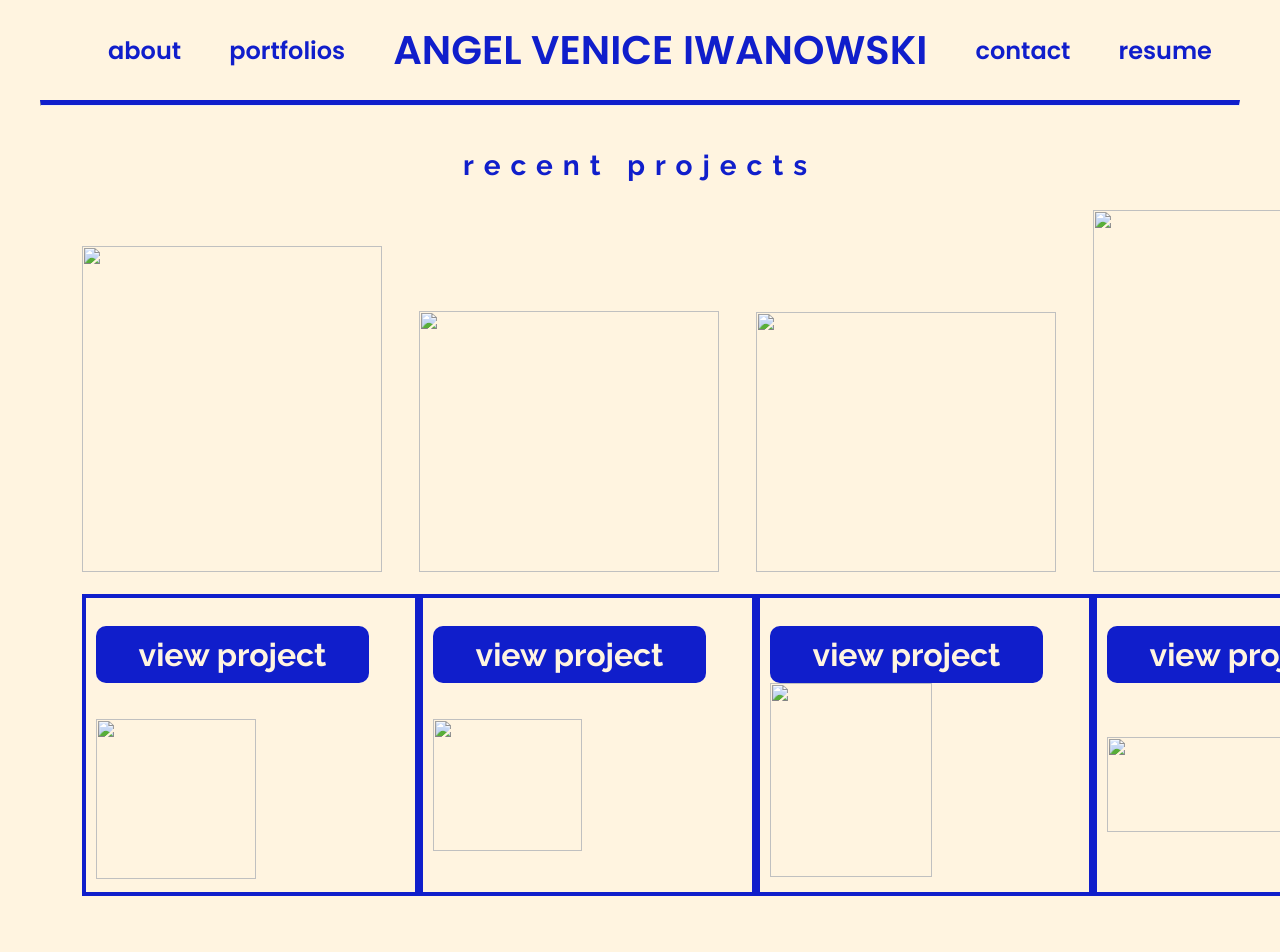
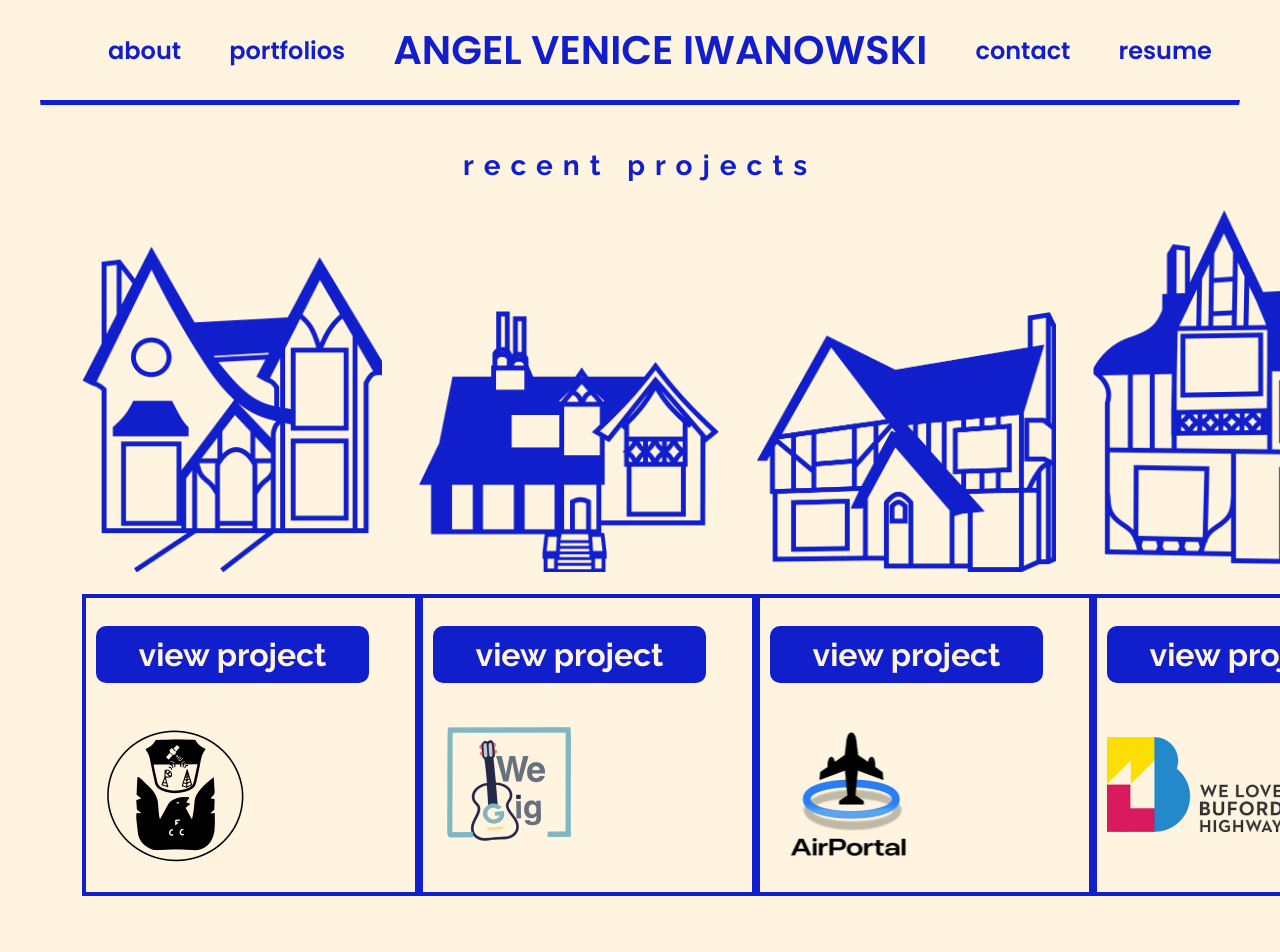
Before and after one commit to angeliwanowski/UX_UI_HW_17, a plain HTML site: page index.html in a window 1280 px wide. Shown: the top 952 px of the page. Drawn offline with Linux system fonts and the light colour scheme; the site is published under a folder, as on GitHub Pages, so addresses that start at the root find nothing.

```diff
--- a/index.html
+++ b/index.html
@@ -25,43 +25,43 @@
 <p class="recent">recent projects</p>
 <section class="projectView">
     <div class="fccProject">
-        <img class="fccHouse" src="/images/fcchouse-normal.png">
+        <img class="fccHouse" src="./images/fcchouse-normal.png">
         <br><br>
         <div class="fccContainer">
             <br>
             <button class="viewProject">view project</button>
             <br><br><br>
-            <img class="fccLogo" src="/images/fcclogo.png">
+            <img class="fccLogo" src="./images/fcclogo.png">
         </div>
     </div>
     <div class="wegigProject">
-        <img class="wegigHouse" src="/images/wegighouse-normal.png">
+        <img class="wegigHouse" src="./images/wegighouse-normal.png">
         <br><br>
         <div class="wegigContainer">
             <br>
             <button class="viewProject">view project</button>
             <br><br><br>
-            <img class="wegiglogo" src="/images/wegiglogo.png">
+            <img class="wegiglogo" src="./images/wegiglogo.png">
         </div>
     </div>
      <div class="airportalProject">
-        <img class="airportalHouse" src="/images/airportalhouse-normal.png">
+        <img class="airportalHouse" src="./images/airportalhouse-normal.png">
             <br><br>
             <div class="airportalContainer">
                 <br>
                 <button class="viewProject">view project</button>
                 <br>
-                <img class="airportalLogo" src="/images/airportallogo.png">
+                <img class="airportalLogo" src="./images/airportallogo.png">
             </div>
     </div>
     <div class="buhiProject">
-         <img class="buhiHouse" src="/images/buhihouse-normal.png">
+         <img class="buhiHouse" src="./images/buhihouse-normal.png">
             <br><br>
             <div class="buhiContainer">
                 <br>
                 <button class="viewProject">view project</button>
                 <br><br><br><br>
-                <img class="buhiLogo" src="/images/buhilogo.png">
+                <img class="buhiLogo" src="./images/buhilogo.png">
             </div>
     </div>
 </section>
```
Also changed, not shown: 1 other file.
